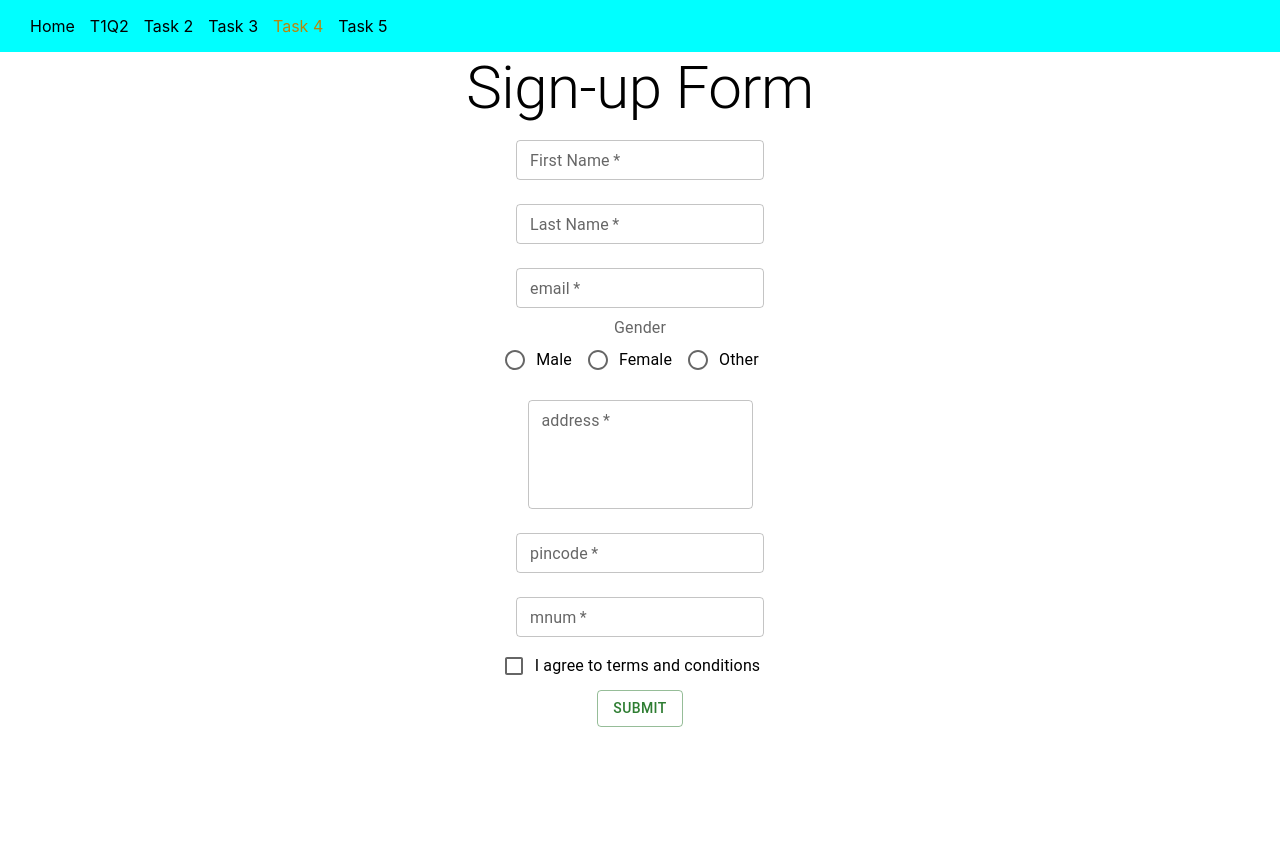
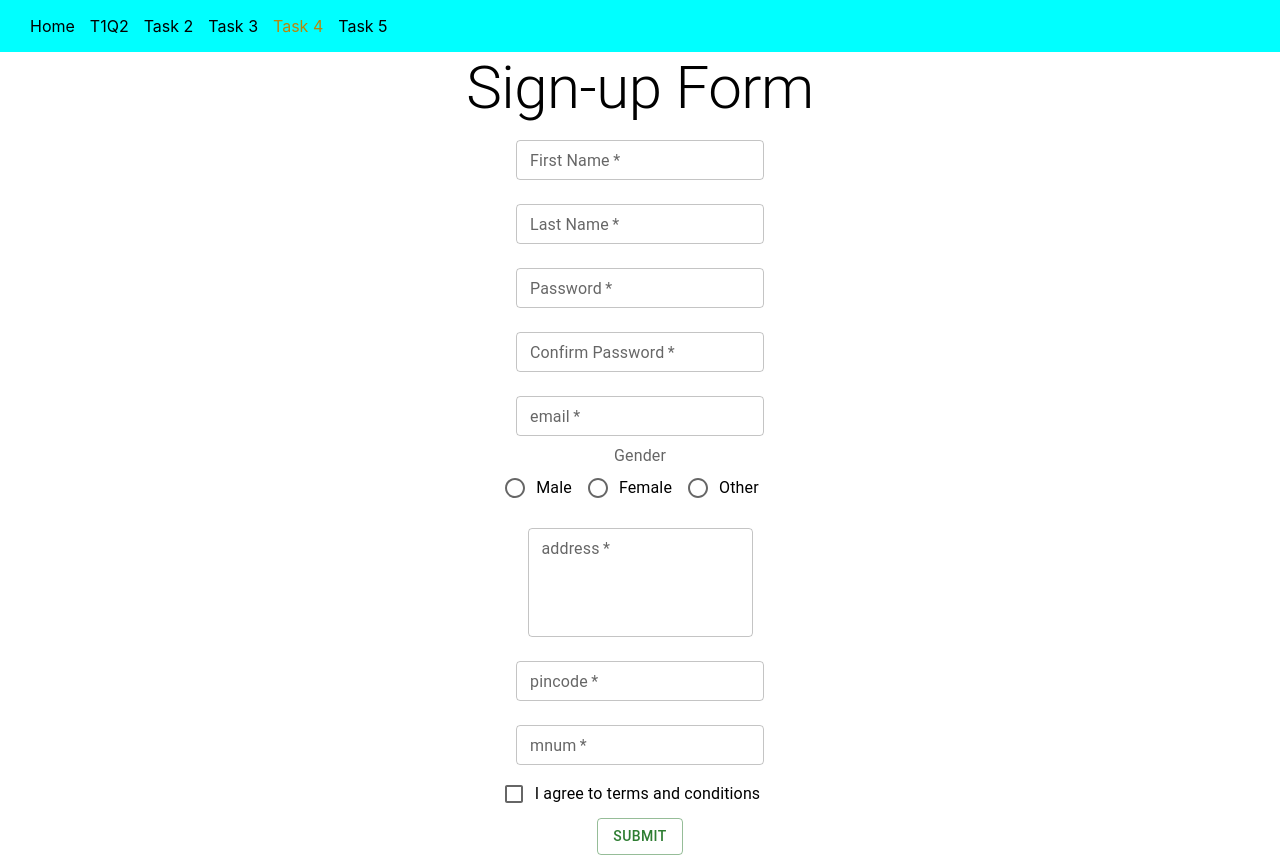
Before and after one commit to harshaljdave/internship, a React (Create React App) app: page /task4 in a window 1280 px wide. Before the commit the page ends 800 px from the top, so only its background shows below. Built offline with nearby package versions, Linux system fonts and the light colour scheme.

Commit message:
Task-5 done

```diff
--- a/src/task_4/Sign_up_form.js
+++ b/src/task_4/Sign_up_form.js
@@ -3,9 +3,13 @@ import { TextField, Radio, RadioGroup, FormControl, FormControlLabel, FormLabel,
 import Grid2 from '@mui/material/Unstable_Grid2/Grid2';
 
 const Sign_upForm = () => {
+
+  //States
   const [formdata, setFormdata] = useState({
     fname: '',
     lname: '',
+    password: '',
+    cPassword: '',
     email: '',
     gender: '',
     address: '',
@@ -14,21 +18,21 @@ const Sign_upForm = () => {
     terms: false
   });
 
-  const [fname_err, setFname_err] = useState("");
+  const [form_err, setForm_err] = useState({
+    fname_err: "",
+    lname_err: "",
+    email_err: "",
+    psd_err: "",
+    cpsd_err: "",
+    address_err: "",
+    pincode_err: "",
+    mnum_err: "",
+    gen_err: "",
+    chk_err: ""
+  })
 
-  const [lname_err, setLname_err] = useState("");
-
-  const [email_err, setEmail_err] = useState("");
-
-  const [address_err, setAddress_err] = useState("");
-
-  const [pincode_err, setPincode_err] = useState("");
-
-  const [mnum_err, setMnum_err] = useState("");
-
-  const [gen_err, setGen_err] = useState("");
-
-  const [chk_err, setChk_err] = useState("");
+  const [editing, setEditing] = useState(true)
+  const [first_edit,setFirst_edit] = useState(false)
 
   // For updating states
   const handleInput = e => {
@@ -45,9 +49,20 @@ const Sign_upForm = () => {
   const gender_select = () => {
     let Gender = formdata.gender
     if (Gender) {
-      setGen_err("");
+      setForm_err(form_err => ({ ...form_err, gen_err: "" }))
     } else {
-      setGen_err("Select Gender");
+      setForm_err(form_err => ({ ...form_err, gen_err: "Select Gender" }))
+    }
+  }
+
+  //Compare passwords
+  const compare_passwords = e => {
+    if (e.target.name = 'password') {
+      if (e.target.value != formdata.cPassword && formdata.cPassword != "") {
+        setForm_err(form_err => ({ ...form_err, cpsd_err: "Passwords must match" }));
+      }
+    } else {
+      validate(e)
     }
   }
 
@@ -61,14 +76,14 @@ const Sign_upForm = () => {
       case 'fname':
         if (validation_value.length > 0) {
           if (/\d/.test(validation_value)) {
-            setFname_err("Name should not contain numbers");
+            setForm_err(form_err => ({ ...form_err, fname_err: "First Name should not contain numbers" }));
           } else if (validation_value.length > 20) {
-            setFname_err("length should be less than 20 characters");
+            setForm_err(form_err => ({ ...form_err, fname_err: "Length should be less then 20 characters" }));
           } else {
-            setFname_err("")
+            setForm_err(form_err => ({ ...form_err, fname_err: "" }));
           }
         } else {
-          setFname_err("Name can not be empty")
+          setForm_err(form_err => ({ ...form_err, fname_err: "First name cannot be empty" }));
         }
         break;
 
@@ -76,37 +91,57 @@ const Sign_upForm = () => {
       case 'lname':
         if (validation_value.length > 0) {
           if (/\d/.test(validation_value)) {
-            setLname_err("Name should not contain numbers");
+            setForm_err(form_err => ({ ...form_err, lname_err: "Last Name should not contain numbers" }));
           } else if (validation_value.length > 20) {
-            setLname_err("length should be less than 20 characters");
+            setForm_err(form_err => ({ ...form_err, lname_err: "Length should be less then 20 characters" }));
           } else {
-            setLname_err("")
+            setForm_err(form_err => ({ ...form_err, lname_err: "" }));
           }
         } else {
-          setLname_err("Name can not be empty")
+          setForm_err(form_err => ({ ...form_err, lname_err: "Last name cannot be empty" }));
+        }
+        break;
+
+      //Password validation
+      case 'password':
+        //To check a password between 8 to 15 characters which contain at least one lowercase letter, one uppercase letter, one numeric digit, and one special character
+        const password_pattern = /^(?=.*\d)(?=.*[a-z])(?=.*[A-Z])(?=.*[^a-zA-Z0-9])(?!.*\s).{8,15}$/;
+        if (validation_value.match(password_pattern)) {
+          setForm_err(form_err => ({ ...form_err, psd_err: "" }))
+        } else {
+          setForm_err(form_err => ({ ...form_err, psd_err: "password does not match requirments" }))
+        }
+        break;
+
+      //Confirm password validation
+      case 'cPassword':
+        if (validation_value === formdata.password) {
+          setForm_err(form_err => ({ ...form_err, cpsd_err: "" }))
+        } else {
+          setForm_err(form_err => ({ ...form_err, cpsd_err: "Passwords must match" }))
         }
         break;
 
       //Validate E-Mail
       case 'email':
         if (validation_value.length > 0) {
-          const email_pattern = /[A-Za-z][A-Za-z0-9]*@[A-Za-z]*.[a-z]+/
+          const email_pattern = /[A-Za-z][A-Za-z0-9]*@[A-Za-z]*.com/
           if (validation_value.match(email_pattern)) {
-            setEmail_err("")
+            setForm_err(form_err => ({ ...form_err, email_err: "" }))
           } else {
-            setEmail_err("invalid email")
+            setForm_err(form_err => ({ ...form_err, email_err: "Invald Email" }))
           }
         } else {
-          setEmail_err("Email cannot be empty")
+          setForm_err(form_err => ({ ...form_err, email_err: "Email cannot be empty" }))
         }
         break;
 
       //Validate Address
       case 'address':
         if (validation_value.length > 0) {
-          setAddress_err("")
+          setForm_err(form_err => ({ ...form_err, address_err: "" }))
         } else {
-          setAddress_err("Address cannot be empty")
+          setForm_err(form_err => ({ ...form_err, address_err: "Adress can not be empty" }))
         }
         break;
 
@@ -114,17 +149,17 @@ const Sign_upForm = () => {
       case 'pincode':
         if (validation_value.length > 0) {
           if (/\D/.test(validation_value)) {
-            setPincode_err("it should be Numeric")
+            setForm_err(form_err => ({ ...form_err, pincode_err: "It should be numeric" }));
           } else {
             // if (/[0-9]{6}/.test(validation_value)) {
-            if (validation_value.length == 6) {
-              setPincode_err("")
+            if (validation_value.length === 6) {
+              setForm_err(form_err => ({ ...form_err, pincode_err: "" }));
             } else {
-              setPincode_err("it should be exact 6 digits long")
+              setForm_err(form_err => ({ ...form_err, pincode_err: "It should be exactly 6 digits long" }));
             }
           }
         } else {
-          setPincode_err("Field cannot be empty")
+          setForm_err(form_err => ({ ...form_err, pincode_err: "It cannot be empty" }));
         }
         break;
 
@@ -132,26 +167,26 @@ const Sign_upForm = () => {
       case 'mnum':
         if (validation_value.length > 0) {
           if (/\D/.test(validation_value)) {
-            setMnum_err("it should be Numeric")
+            setForm_err(form_err => ({ ...form_err, mnum_err: "It should contain only digits" }))
           } else {
             // if (/[0-9]{10}/.test(validation_value)) {
-            if (validation_value.length == 10) {
-              setMnum_err("")
+            if (validation_value.length === 10) {
+              setForm_err(form_err => ({ ...form_err, mnum_err: "" }))
             } else {
-              setMnum_err("it should be exact 10 digits long")
+              setForm_err(form_err => ({ ...form_err, mnum_err: "It should be exactly 10 digits" }))
             }
           }
         } else {
-          setMnum_err("Field cannot be empty")
+          setForm_err(form_err => ({ ...form_err, mnum_err: "It cannot be empty" }))
         }
         break;
 
       //Validate checkbox
       case 'terms':
         if (e.target.checked) {
-          setChk_err("")
+          setForm_err(form_err => ({...form_err,chk_err:""}))
         } else {
-          setChk_err("Please agree to terms and conditions")
+          setForm_err(form_err => ({...form_err,chk_err:"Please agree to terms and conditions"}))
         }
         break;
 
@@ -164,25 +199,46 @@ const Sign_upForm = () => {
   const handleSubmit = e => {
     e.preventDefault();
     if (formdata.terms) {
-      if (!fname_err && !lname_err && !email_err && !gen_err && !address_err && !pincode_err && !mnum_err && !chk_err) {
+      if (!form_err.fname_err && !form_err.lname_err && !form_err.email_err &&
+          !form_err.gen_err && !form_err.address_err && !form_err.pincode_err &&
+          !form_err.mnum_err && !form_err.chk_err && !form_err.psd_err && !form_err.cpsd_err) {
         console.log(formdata, "submitted")
+        setEditing(editing => !editing)
       } else {
         console.log("Some field left empty")
       }
     } else {
-      setChk_err("Please agree to terms and conditions")
+      setForm_err(form_err => ({...form_err,chk_err:"Please agree to terms and conditions"}))
     }
   }
 
   return (
-    <Grid2 container>
+    <>
+    {console.log(first_edit)}
+    {!editing ?
+      <div>
+      <p>Edit Mode</p>
+      <p>{formdata.fname}</p>
+      <p>{formdata.lname}</p>
+      <p>{formdata.password}</p>
+      <p>{formdata.email}</p>
+      <p>{formdata.gender}</p>
+      <p>{formdata.address}</p>
+      <p>{formdata.pincode}</p>
+      <p>{formdata.mnum}</p>
+      <Button
+      variant='outlined'
+      color='success'
+      type="submit"
+      onClick={()=> {setEditing(editing=>!editing) ; !first_edit && setFirst_edit(true)}}>Edit</Button>
+      </div> : <Grid2 container>
       <Grid2 textAlign="center" xs={12}>
         <Typography variant='h2'>Sign-up Form</Typography>
       </Grid2>
       <Grid2 textAlign="center" xs={12}>
         <form onSubmit={handleSubmit}>
           {/* Display First name field based on Error */}
-          {fname_err
+          {form_err.fname_err
             ? <TextField required error
               name="fname"
               label="First Name"
@@ -192,7 +248,7 @@ const Sign_upForm = () => {
               value={formdata.fname}
               onChange={(e) => { handleInput(e); validate(e) }}
               onBlur={validate}
-              helperText={fname_err}
+              helperText={form_err.fname_err}
             /> : <TextField required
               name="fname"
               label="First Name"
@@ -207,7 +263,7 @@ const Sign_upForm = () => {
           <br />
 
           {/* Display Last Name field based on Error */}
-          {lname_err ?
+          {form_err.lname_err ?
             <TextField required error
               name='lname'
               label="Last Name"
@@ -216,8 +272,8 @@ const Sign_upForm = () => {
               margin='normal'
               value={formdata.lname}
               onChange={(e) => { handleInput(e); validate(e) }}
-              helperText={lname_err}
               onBlur={validate}
+              helperText={form_err.lname_err}
             /> : <TextField required
               name='lname'
               label="Last Name"
@@ -228,11 +284,65 @@ const Sign_upForm = () => {
               onBlur={validate}
               onChange={(e) => { handleInput(e); validate(e) }} />
           }
+          <br />
+
+          {/* Password */}
+          {form_err.psd_err ?
+            <TextField required error
+              name='password'
+              label="Password"
+              type="password"
+              variant='outlined'
+              size='small'
+              margin='normal'
+              value={formdata.password}
+              onBlur={validate}
+              onChange={(e) => { handleInput(e); validate(e); compare_passwords(e) }}
+              helperText={form_err.psd_err}
+            /> : <TextField required
+              name='password'
+              label="Password"
+              type="password"
+              variant='outlined'
+              size='small'
+              margin='normal'
+              value={formdata.password}
+              onBlur={validate}
+              onChange={(e) => { handleInput(e); validate(e); compare_passwords(e) }} />
+          }
+
+
+          <br />
+
+          {/* Password Confirmation */}
+          {form_err.cpsd_err
+            ? <TextField required error
+              name='cPassword'
+              label="Confirm Password"
+              type="password"
+              variant='outlined'
+              size='small'
+              margin='normal'
+              value={formdata.cPassword}
+              onBlur={validate}
+              onChange={(e) => { handleInput(e); validate(e) }}
+              helperText={form_err.cpsd_err}
+            /> : <TextField required
+              name='cPassword'
+              label="Confirm Password"
+              type="password"
+              variant='outlined'
+              size='small'
+              margin='normal'
+              value={formdata.cPassword}
+              onBlur={validate}
+              onChange={(e) => { handleInput(e); validate(e) }} />
+          }
 
           <br />
 
           {/* Display Email field based on error */}
-          {email_err ?
+          {form_err.email_err ?
             <TextField required error
               name='email'
               label="email"
@@ -242,7 +352,7 @@ const Sign_upForm = () => {
               value={formdata.email}
               onChange={(e) => { handleInput(e); validate(e) }}
               onBlur={validate}
-              helperText={email_err}
+              helperText={form_err.email_err}
             /> : <TextField required
               name='email'
               label="email"
@@ -267,13 +377,13 @@ const Sign_upForm = () => {
               <FormControlLabel name="gender" value="female" control={<Radio />} label="Female" />
               <FormControlLabel name="gender" value="other" control={<Radio />} label="Other" />
             </RadioGroup>
-            <FormHelperText error size="medium">{gen_err}</FormHelperText>
+            <FormHelperText error size="medium">{form_err.gen_err}</FormHelperText>
           </FormControl>
 
           <br />
 
           {/* Display address field based on error */}
-          {address_err ?
+          {form_err.address_err ?
             <TextField required error multiline
               name="address"
               rows={4}
@@ -285,7 +395,7 @@ const Sign_upForm = () => {
               onChange={(e) => { handleInput(e); validate(e) }}
               onBlur={validate}
               onFocus={gender_select}
-              helperText={address_err}
+              helperText={form_err.address_err}
             /> : <TextField required multiline
               name='address'
               rows={4}
@@ -302,7 +412,7 @@ const Sign_upForm = () => {
           <br />
 
           {/* Display pincode field based on error */}
-          {pincode_err ?
+          {form_err.pincode_err ?
             <TextField required error
               name='pincode'
               label="pincode"
@@ -313,7 +423,7 @@ const Sign_upForm = () => {
               value={formdata.pincode}
               onChange={(e) => { handleInput(e); validate(e) }}
               onBlur={validate}
-              helperText={pincode_err}
+              helperText={form_err.pincode_err}
             /> : <TextField required
               name="pincode"
               label="pincode"
@@ -330,7 +440,7 @@ const Sign_upForm = () => {
           <br />
 
           {/* Display mobile number field based on error */}
-          {mnum_err ?
+          {form_err.mnum_err ?
             <TextField required error
               name='mnum'
               label="mnum"
@@ -340,7 +450,7 @@ const Sign_upForm = () => {
               value={formdata.mnum}
               onChange={(e) => { handleInput(e); validate(e) }}
               onBlur={validate}
-              helperText={mnum_err}
+              helperText={form_err.mnum_err}
             /> : <TextField required
               name='mnum'
               label="mnum"
@@ -364,18 +474,21 @@ const Sign_upForm = () => {
                 labelPlacement="end"
                 onChange={(e) => { handleInput(e); validate(e) }}
               />
-              <FormHelperText color="error">{chk_err}</FormHelperText>
+              <FormHelperText color="error">{form_err.chk_err}</FormHelperText>
             </FormGroup>
           </FormControl>
 
           <br />
 
-            <Button required variant='outlined' color='success' type="submit" >Submit</Button>
+          <Button variant='outlined' color='success' type="submit" >{first_edit ? "Save" : "Submit"}</Button>
 
         </form>
       </Grid2>
     </Grid2>
+  }
+  </>
   )
 }
 
+
 export default Sign_upForm
```
